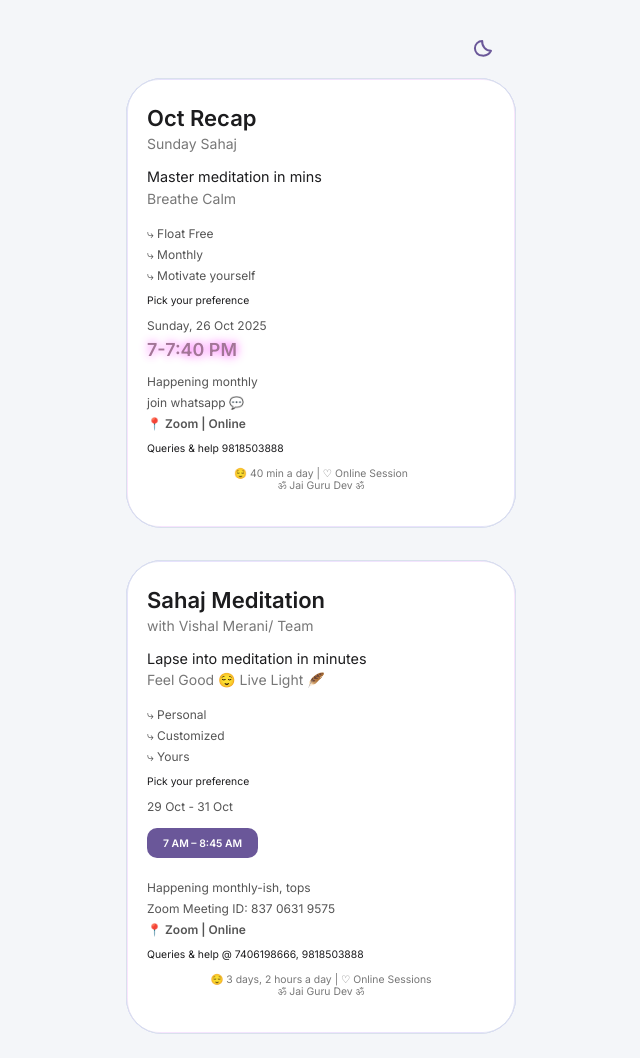
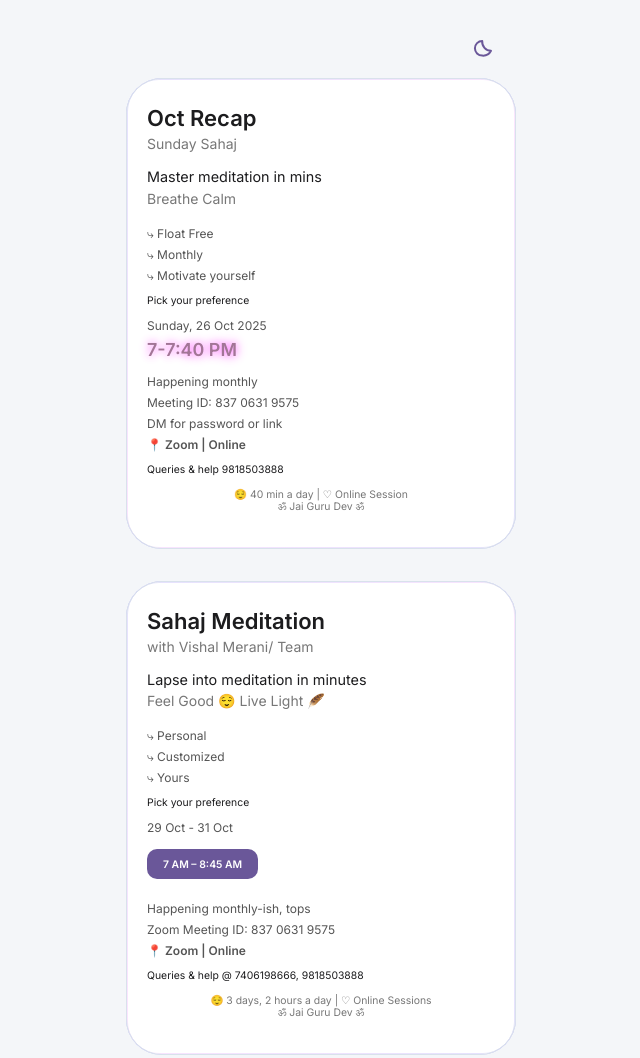
Before and after one commit to svathyitis/Sahaj, a plain HTML site: page index.html in a window 1280 px wide. Shown: the top 1058 px of the page, without its empty margins (319-959 px from the left). Drawn offline with Linux system fonts and the light colour scheme.

Commit message:
Update index.html

```diff
--- a/index.html
+++ b/index.html
@@ -390,7 +390,8 @@ gtag('config', 'G-QL72FZ9YZ2');
 <ul class="features">
 <ul class="timeline">
 <li>Happening monthly</li>
-<li>join whatsapp 💬 </li>
+<li>Meeting ID: 837 0631 9575 </li>
+<li> DM for password or link </li>
 <li class="location-text"><strong>📍 Zoom | Online</strong></li>
 </ul>
 <h4 class="queries-text">Queries & help 9818503888</h4>
```
